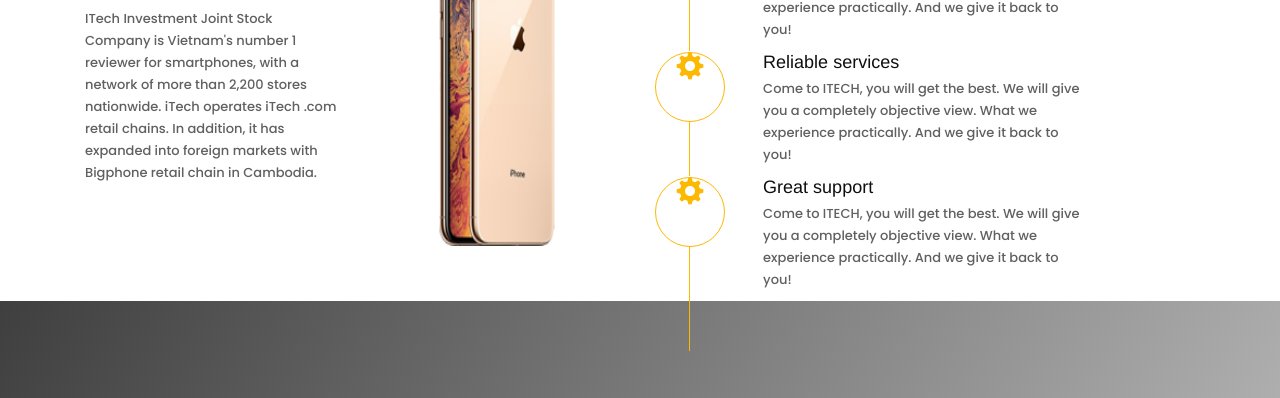
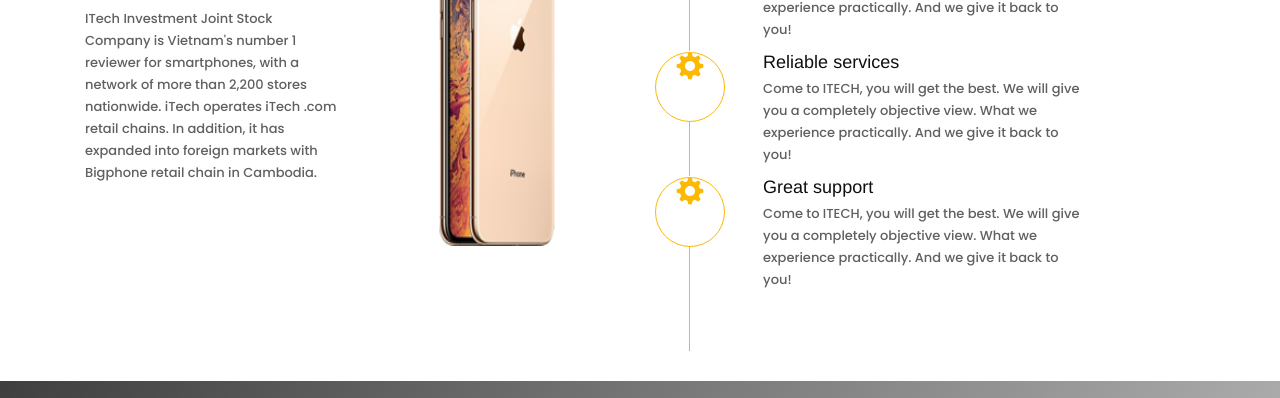
Before and after one commit to hoangbily/itech-1, a plain HTML site: page about.html in a window 1280 px wide. Shown: the part 363-761 px from the top of the page. Drawn offline with nearby package versions, Linux system fonts and the light colour scheme.

Commit message:
Update about.css

```diff
--- a/css/about.css
+++ b/css/about.css
@@ -3,7 +3,7 @@
 }
 
 .aboutus-section {
-  padding: 0 0 80 0;
+  padding: 0 0 80px 0;
 }
 .aboutus-title {
   font-size: 30px;
```
